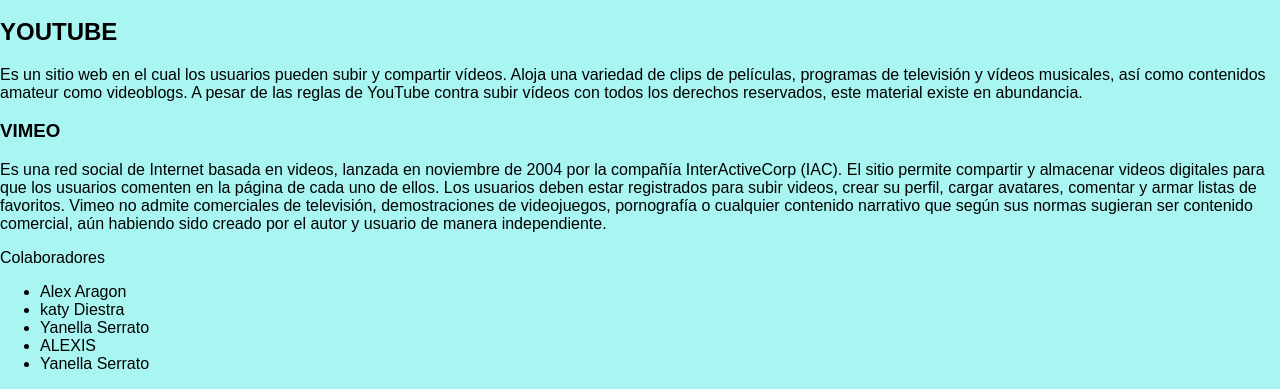
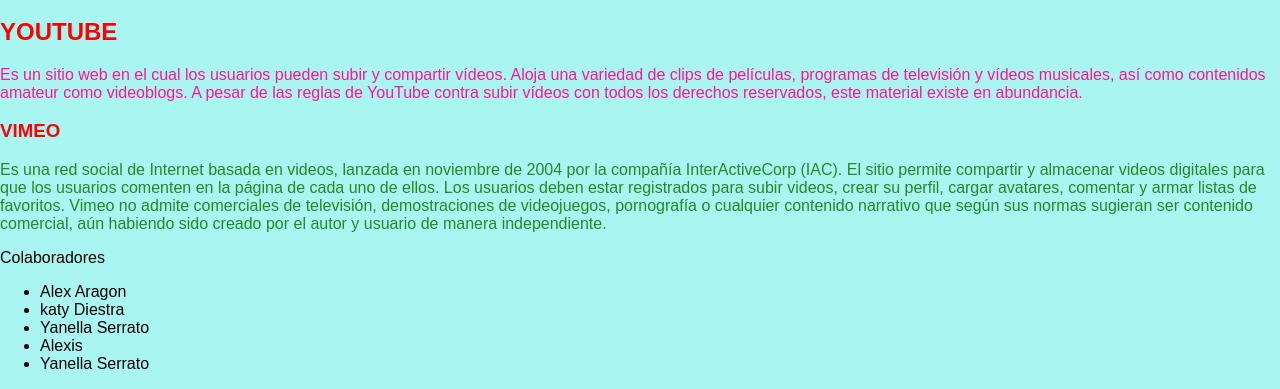
Before and after one commit to katyrdiestra/chocano, a plain HTML site: page index.html in a window 1280 px wide. Shown: the part 619-1008 px from the top of the page. Drawn offline with Linux system fonts and the light colour scheme.

Commit message:
mis cambios

```diff
--- a/estilo.css
+++ b/estilo.css
@@ -74,3 +74,17 @@ text-decoration: underline;
 .menu ul li a:hover{
 	background: #084B8A;
 }
+
+.titulo-concepto{
+	color:#0F25CE;
+}
+.parrafo-plom{
+	color:#FF1493;
+	}
+
+.titulo-concepto{
+	color:#FF0000;
+}
+.parrafo-plo{
+	color:#228B22;
+	}
--- a/index.html
+++ b/index.html
@@ -53,15 +53,13 @@
 </div>
 
 <div class="concepto">
-<h2>YOUTUBE</h2>
+<h2 class="titulo-concepto">YOUTUBE</h2>
 
-<P>Es un sitio web en el cual los usuarios pueden subir y compartir vídeos. Aloja una variedad de clips de películas, programas de televisión y vídeos musicales, así como contenidos amateur como videoblogs. A pesar de las reglas de YouTube contra subir vídeos con todos los derechos reservados, este material existe en abundancia.</P>
+<P class = "parrafo-plom"> Es un sitio web en el cual los usuarios pueden subir y compartir vídeos. Aloja una variedad de clips de películas, programas de televisión y vídeos musicales, así como contenidos amateur como videoblogs. A pesar de las reglas de YouTube contra subir vídeos con todos los derechos reservados, este material existe en abundancia.</P>
 </div>
-<div class="concepto">
-<h3>VIMEO</h3>
+<h3 class="titulo-concepto"> VIMEO</h3>
 
-<P>Es una red social de Internet basada en videos, lanzada en noviembre de 2004 por la compañía InterActiveCorp (IAC). El sitio permite compartir y almacenar videos digitales para que los usuarios comenten en la página de cada uno de ellos. Los usuarios deben estar registrados para subir videos, crear su perfil, cargar avatares, comentar y armar listas de favoritos.
-
+<P class ="parrafo-plo">Es una red social de Internet basada en videos, lanzada en noviembre de 2004 por la compañía InterActiveCorp (IAC). El sitio permite compartir y almacenar videos digitales para que los usuarios comenten en la página de cada uno de ellos. Los usuarios deben estar registrados para subir videos, crear su perfil, cargar avatares, comentar y armar listas de favoritos.
 Vimeo no admite comerciales de televisión, demostraciones de videojuegos, pornografía o cualquier contenido narrativo que según sus normas sugieran ser contenido comercial, aún habiendo sido creado por el autor y usuario de manera independiente.</P>
 </div>
 <footer>
@@ -70,7 +68,7 @@ Vimeo no admite comerciales de televisión, demostraciones de videojuegos, porno
 		<li>Alex Aragon</li>
 		<Li>katy Diestra</li>
 		<li>Yanella Serrato</li>
-		<li>ALEXIS</li>
+		<li>Alexis</li>
 		<li>Yanella Serrato</li>
 	</ul>
 </footer>
```
